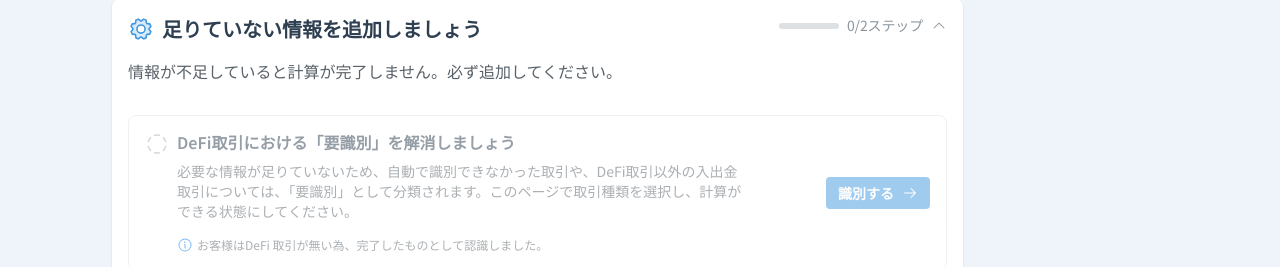
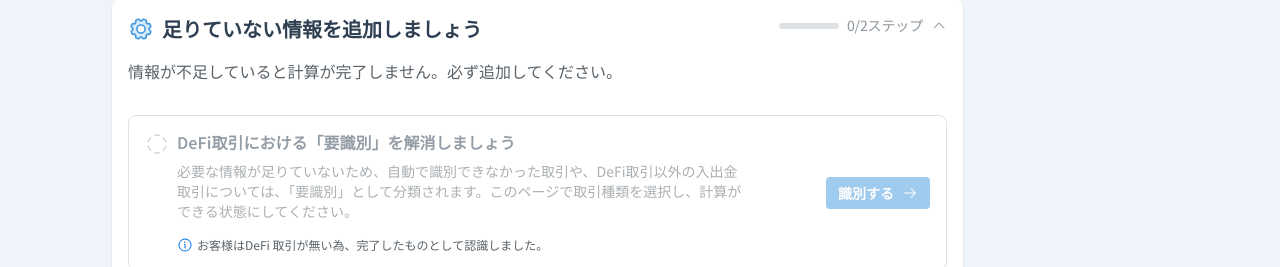
Before and after one commit to RenGVZ/Cryptact, a React (Vite) app: page / in a window 1280 px wide. Shown: the part 533-800 px from the top of the page. Built offline with nearby package versions, Linux system fonts and the light colour scheme.

Commit message:
created a function to mock data fetching + added error handling

```diff
--- a/src/App.tsx
+++ b/src/App.tsx
@@ -1,16 +1,36 @@
+import { useState } from "react"
 import Header from "components/Header"
 import AssistantMenu from "src/layouts/AssistantMenu"
 import QuickAccess from "./components/QuickAccess"
 import AssistantSteps from "./components/AssistantSteps"
+import { DataInterface } from "src/types"
 
 const App = () => {
+  const [data, setData] = useState<DataInterface | null>(null)
+
+  const fetchData = async () => {
+    try {
+      const res = await fetch("src/data/data.json")
+      const data: DataInterface = await res.json()
+      setData(data)
+    } catch (err) {
+      console.log("error:", err)
+    }
+  }
+
+  fetchData()
+
   return (
     <main className="flex flex-col items-start py-4 lg:py-main px-2 lg:px-28 gap-4 lg:gap-8 font-main">
       <Header content="クリプタクトで計算を始めてみましょう" />
-      <AssistantMenu>
-        <AssistantSteps />
-        <QuickAccess />
-      </AssistantMenu>
+      {!data ? (
+        <div>データをロードできない</div>
+      ) : (
+        <AssistantMenu>
+          <AssistantSteps content={data.content} />
+          <QuickAccess />
+        </AssistantMenu>
+      )}
     </main>
   )
 }
--- a/src/components/AssistantSteps.tsx
+++ b/src/components/AssistantSteps.tsx
@@ -1,14 +1,15 @@
 import Container from "src/components/container/Container"
-import data from "src/data/data.json"
+import { DataInterface } from "src/types"
 
-const AssistantSteps = () => {
-  console.log(data)
+type AssistantStepsProps = DataInterface
 
+const AssistantSteps = ({ content }: AssistantStepsProps) => {
   return (
     <div className="flex flex-col space-y-4 w-full order-2 lg:order-1">
-      {data.map((container) => (
-        <Container key={container.id} content={container} />
-      ))}
+      {content &&
+        content.map((container) => (
+          <Container key={container.id} content={container} />
+        ))}
     </div>
   )
 }
--- a/src/components/container/Steps.tsx
+++ b/src/components/container/Steps.tsx
@@ -22,12 +22,7 @@ const Steps = ({ steps, isCollapsed, isDisabled }: StepsProps) => {
       {!isCollapsed && (
         <>
           {steps.map((step) => (
-            <div
-              key={step.id}
-              className={`${
-                isDisabled ? "opacity-50" : "opacity-100"
-              } self-stretch`}
-            >
+            <div key={step.id} className="self-stretch">
               <Step step={step} isDisabled={isDisabled} />
             </div>
           ))}
@@ -46,13 +41,13 @@ const Step = ({ step, isDisabled }: StepProps) => {
   return (
     <div
       className={`${
-        !isDisabled && !step.isComplete
+        !isDisabled && !step.isComplete && step.isActive
           ? "border-Primary/500 shadow-active"
           : "border-Neutral/500"
       } flex flex-col lg:flex-row justify-between items-center border rounded-lg gap-4 lg:gap-[77px] p-4`}
     >
       <div className="flex items-start gap-2">
-        <div>
+        <div className={`${isDisabled && "opacity-50"}`}>
           {step.isComplete ? (
             <CheckCircle size={24} color="#38c97c" weight="fill" />
           ) : (
@@ -60,7 +55,11 @@ const Step = ({ step, isDisabled }: StepProps) => {
           )}
         </div>
         <div className="flex flex-col items-start">
-          <div className="flex flex-col pb-0 items-start gap-2">
+          <div
+            className={`${
+              isDisabled && "opacity-50"
+            } flex flex-col pb-0 items-start gap-2`}
+          >
             <h1 className="text-Text/Main font-semibold leading-21">
               {step.title}
             </h1>
@@ -68,12 +67,16 @@ const Step = ({ step, isDisabled }: StepProps) => {
             {step.badge && <StepBadge badge={step.badge} />}
 
             <div className="text-Grey/800 text-sm">{step.content}</div>
-
-            {step.info && <StepInfo info={step.info} />}
           </div>
+          {step.info && <StepInfo info={step.info} />}
         </div>
       </div>
-      <button className="flex justify-center items-center h-8 min-w-fit p-3 gap-2 rounded-4 bg-Primary/500">
+      <button
+        className={`${
+          isDisabled && "opacity-50"
+        } flex justify-center items-center h-8 min-w-fit p-3 gap-2 rounded-4 bg-Primary/500`}
+        disabled={isDisabled}
+      >
         <span className="text-white text-sm font-semibold leading-18">
           {step.buttonText}
         </span>
@@ -95,7 +98,7 @@ const StepBadge = ({ badge }: { badge: string }) => {
 
 const StepInfo = ({ info }: { info: string }) => {
   return (
-    <div className="flex items-start pt-2 gap-1">
+    <div className="flex items-start pt-4 gap-1">
       <Info size={16} color="#0276ef" />
       <p className="text-Grey/800 text-xs">{info}</p>
     </div>
--- a/src/data/data.json
+++ b/src/data/data.json
@@ -1,4 +1,5 @@
-[
+{
+  "content": [
     {
       "id": 0,
       "title": "取引の情報を入力しましょう",
@@ -12,14 +13,16 @@
           "badge": "13 取引所/ブロックチェーン選択済み",
           "content": "取引をしたことのある取引所 / ブロックチェーンをすべて選択してください。対応していない取引所や取引所外での取引経験がある場合は「カスタム」を選択してください。",
           "buttonText": "選択する",
-        "isComplete": true
+          "isComplete": true,
+          "isActive": false
         },
         {
           "id": 1,
           "title": "取引履歴を反映させましょう",
           "content": "ファイルやAPI連携で履歴を反映させることができます。DeFiの取引はウォレットアドレスを入力することで取引内容まで自動識別することができます。",
           "buttonText": "追加する",
-        "isComplete": false
+          "isComplete": false,
+          "isActive": true
         }
       ]
     },
@@ -36,14 +39,16 @@
           "content": "必要な情報が足りていないため、自動で識別できなかった取引や、DeFi取引以外の入出金取引については、「要識別」として分類されます。このページで取引種類を選択し、計算ができる状態にしてください。",
           "info": "お客様はDeFi 取引が無い為、完了したものとして認識しました。",
           "buttonText": "識別する",
-        "isComplete": false
+          "isComplete": false,
+          "isActive": false
         },
         {
           "id": 1,
           "title": "未分類取引を解消しましょう",
           "content": "アップロードされた全ての取引を集計する過程で、クリプタクトが処理出来なかった取引は、「未分類取引」として分類されます。未分類取引は損益計算から除外されるため、ウィザード機能を活用し必ず解消してください。",
           "buttonText": "解消する",
-        "isComplete": false
+          "isComplete": false,
+          "isActive": false
         }
       ]
     },
@@ -56,3 +61,4 @@
       "steps": []
     }
   ]
+}
--- a/src/types/index.ts
+++ b/src/types/index.ts
@@ -19,6 +19,7 @@ export type StepType = {
   content: string
   buttonText: string
   isComplete: boolean
+  isActive: boolean
 }
 
 export interface MenuItemsInterface {
```
Lines whose indentation alone changed are shown as unchanged.
